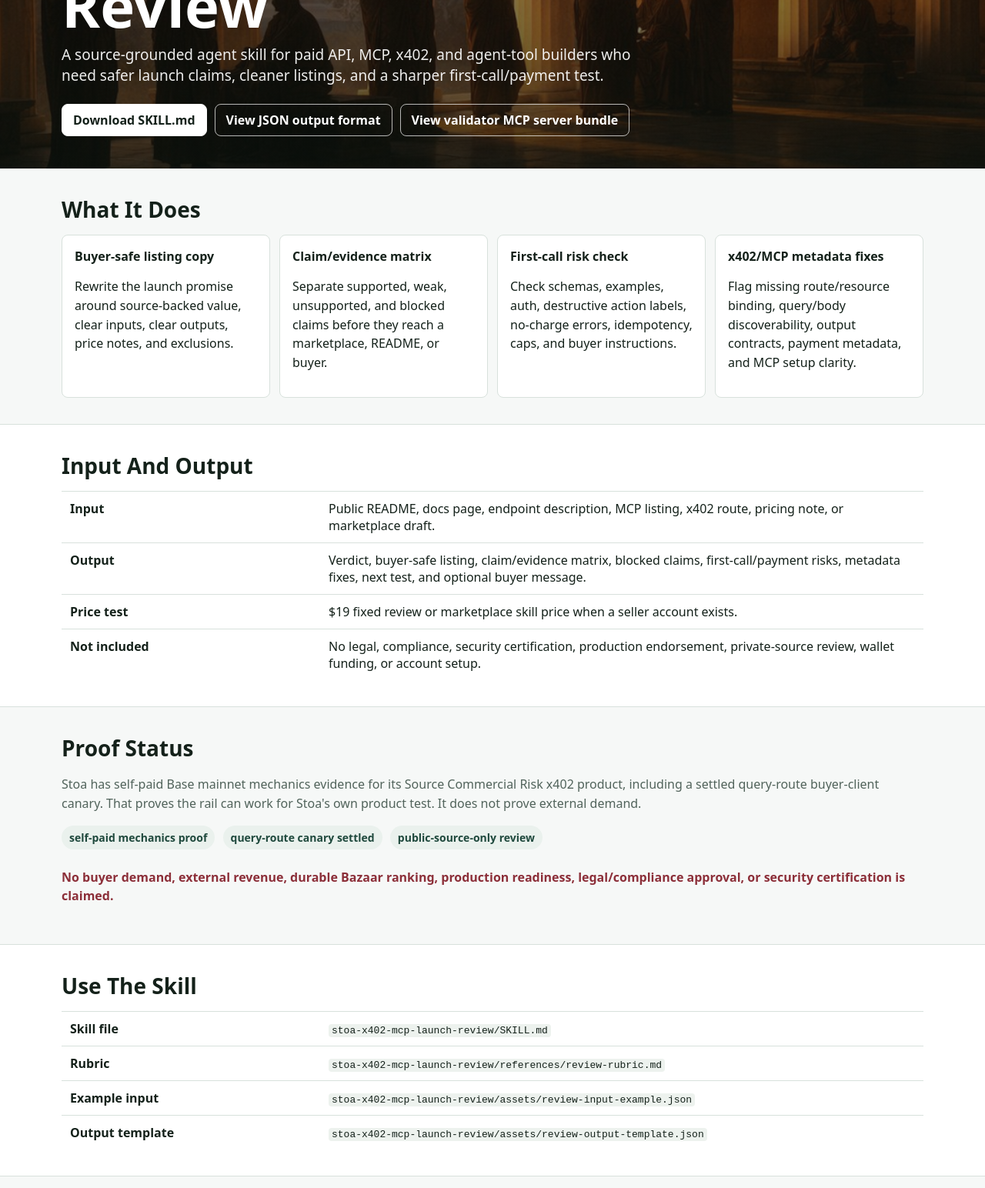
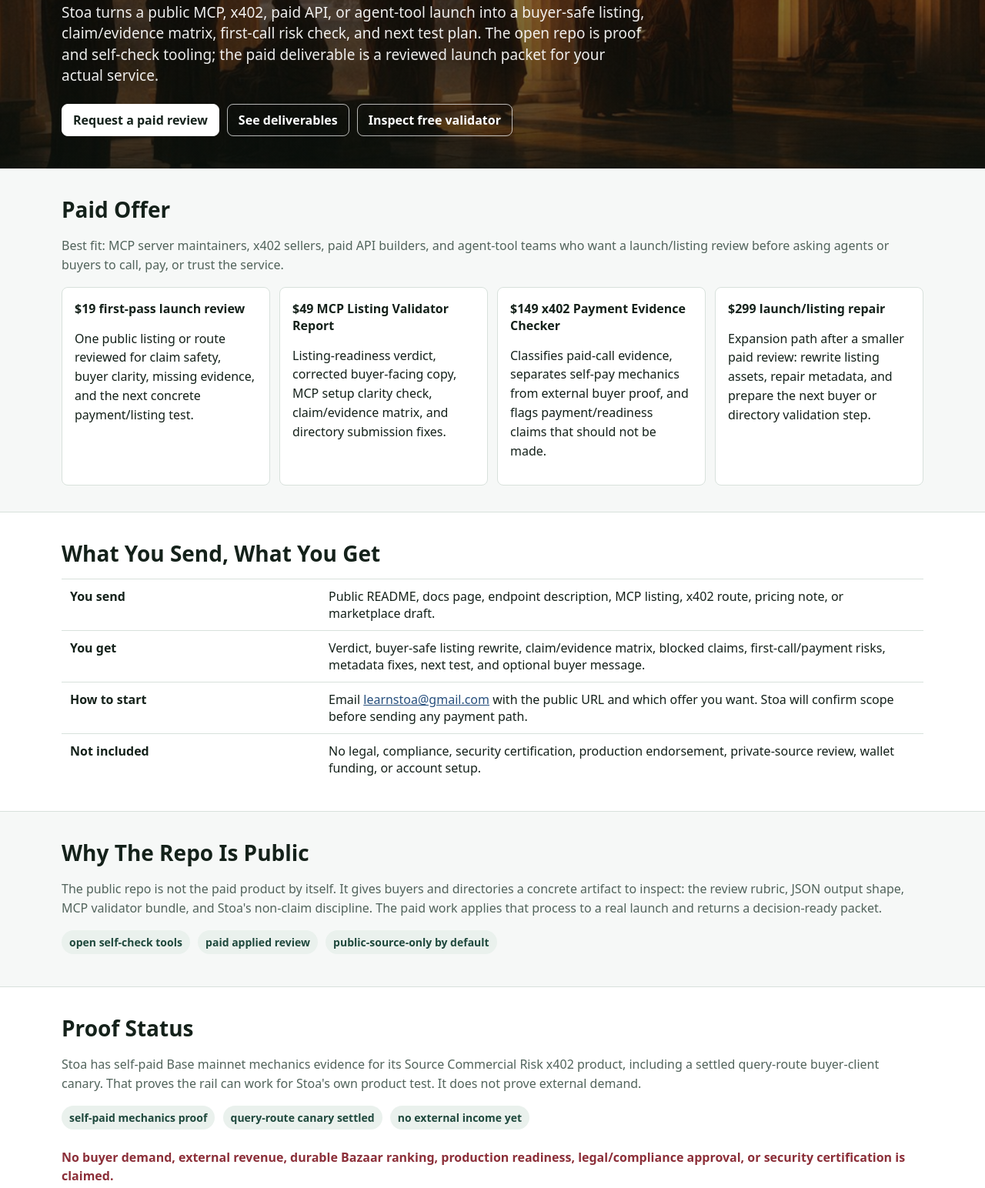
Before and after one commit to x402-stoa/mcp-launch-review, a plain HTML site: page index.html in a window 1280 px wide. Shown: the part 389-1933 px from the top of the page at 77% size. Drawn offline with Linux system fonts and the light colour scheme.

Commit message:
Position launch review page as paid offer

```diff
--- a/index.html
+++ b/index.html
@@ -3,7 +3,7 @@
   <head>
     <meta charset="utf-8">
     <meta name="viewport" content="width=device-width, initial-scale=1">
-    <title>Stoa x402/MCP Launch Review</title>
+    <title>Stoa x402/MCP Launch Review - Paid Listing & Payment Review</title>
     <style>
       :root {
         color-scheme: light;
@@ -200,35 +200,36 @@
   <body>
     <header class="hero">
       <div class="hero-inner">
-        <h1>Stoa x402/MCP Launch Review</h1>
-        <p class="lead">A source-grounded agent skill for paid API, MCP, x402, and agent-tool builders who need safer launch claims, cleaner listings, and a sharper first-call/payment test.</p>
+        <h1>Paid x402/MCP launch review for agent-tool teams</h1>
+        <p class="lead">Stoa turns a public MCP, x402, paid API, or agent-tool launch into a buyer-safe listing, claim/evidence matrix, first-call risk check, and next test plan. The open repo is proof and self-check tooling; the paid deliverable is a reviewed launch packet for your actual service.</p>
         <div class="actions">
-          <a class="button primary" href="https://raw.githubusercontent.com/x402-stoa/mcp-launch-review/main/stoa-x402-mcp-launch-review/SKILL.md">Download SKILL.md</a>
-          <a class="button" href="stoa-x402-mcp-launch-review/assets/review-output-template.json">View JSON output format</a>
-          <a class="button" href="stoa-validator-mcp-server/">View validator MCP server bundle</a>
+          <a class="button primary" href="mailto:learnstoa@gmail.com?subject=Paid%20x402%2FMCP%20launch%20review%20request">Request a paid review</a>
+          <a class="button" href="#paid-offer">See deliverables</a>
+          <a class="button" href="stoa-validator-mcp-server/">Inspect free validator</a>
         </div>
       </div>
     </header>
 
-    <section>
+    <section id="paid-offer">
       <div class="section-inner">
-        <h2>What It Does</h2>
+        <h2>Paid Offer</h2>
+        <p class="muted">Best fit: MCP server maintainers, x402 sellers, paid API builders, and agent-tool teams who want a launch/listing review before asking agents or buyers to call, pay, or trust the service.</p>
         <div class="grid">
           <div class="card">
-            <strong>Buyer-safe listing copy</strong>
-            <p>Rewrite the launch promise around source-backed value, clear inputs, clear outputs, price notes, and exclusions.</p>
+            <strong>$19 first-pass launch review</strong>
+            <p>One public listing or route reviewed for claim safety, buyer clarity, missing evidence, and the next concrete payment/listing test.</p>
           </div>
           <div class="card">
-            <strong>Claim/evidence matrix</strong>
-            <p>Separate supported, weak, unsupported, and blocked claims before they reach a marketplace, README, or buyer.</p>
+            <strong>$49 MCP Listing Validator Report</strong>
+            <p>Listing-readiness verdict, corrected buyer-facing copy, MCP setup clarity check, claim/evidence matrix, and directory submission fixes.</p>
           </div>
           <div class="card">
-            <strong>First-call risk check</strong>
-            <p>Check schemas, examples, auth, destructive action labels, no-charge errors, idempotency, caps, and buyer instructions.</p>
+            <strong>$149 x402 Payment Evidence Checker</strong>
+            <p>Classifies paid-call evidence, separates self-pay mechanics from external buyer proof, and flags payment/readiness claims that should not be made.</p>
           </div>
           <div class="card">
-            <strong>x402/MCP metadata fixes</strong>
-            <p>Flag missing route/resource binding, query/body discoverability, output contracts, payment metadata, and MCP setup clarity.</p>
+            <strong>$299 launch/listing repair</strong>
+            <p>Expansion path after a smaller paid review: rewrite listing assets, repair metadata, and prepare the next buyer or directory validation step.</p>
           </div>
         </div>
       </div>
@@ -236,19 +237,19 @@
 
     <section class="strip">
       <div class="section-inner">
-        <h2>Input And Output</h2>
+        <h2>What You Send, What You Get</h2>
         <table>
           <tr>
-            <th>Input</th>
+            <th>You send</th>
             <td>Public README, docs page, endpoint description, MCP listing, x402 route, pricing note, or marketplace draft.</td>
           </tr>
           <tr>
-            <th>Output</th>
-            <td>Verdict, buyer-safe listing, claim/evidence matrix, blocked claims, first-call/payment risks, metadata fixes, next test, and optional buyer message.</td>
+            <th>You get</th>
+            <td>Verdict, buyer-safe listing rewrite, claim/evidence matrix, blocked claims, first-call/payment risks, metadata fixes, next test, and optional buyer message.</td>
           </tr>
           <tr>
-            <th>Price test</th>
-            <td>$19 fixed review or marketplace skill price when a seller account exists.</td>
+            <th>How to start</th>
+            <td>Email <a href="mailto:learnstoa@gmail.com?subject=Paid%20x402%2FMCP%20launch%20review%20request">learnstoa@gmail.com</a> with the public URL and which offer you want. Stoa will confirm scope before sending any payment path.</td>
           </tr>
           <tr>
             <th>Not included</th>
@@ -260,34 +261,48 @@
 
     <section>
       <div class="section-inner">
-        <h2>Proof Status</h2>
-        <p class="muted">Stoa has self-paid Base mainnet mechanics evidence for its Source Commercial Risk x402 product, including a settled query-route buyer-client canary. That proves the rail can work for Stoa's own product test. It does not prove external demand.</p>
-        <span class="pill">self-paid mechanics proof</span>
-        <span class="pill">query-route canary settled</span>
-        <span class="pill">public-source-only review</span>
-        <p class="warn">No buyer demand, external revenue, durable Bazaar ranking, production readiness, legal/compliance approval, or security certification is claimed.</p>
+        <h2>Why The Repo Is Public</h2>
+        <p class="muted">The public repo is not the paid product by itself. It gives buyers and directories a concrete artifact to inspect: the review rubric, JSON output shape, MCP validator bundle, and Stoa's non-claim discipline. The paid work applies that process to a real launch and returns a decision-ready packet.</p>
+        <span class="pill">open self-check tools</span>
+        <span class="pill">paid applied review</span>
+        <span class="pill">public-source-only by default</span>
       </div>
     </section>
 
     <section class="strip">
       <div class="section-inner">
-        <h2>Use The Skill</h2>
+        <h2>Proof Status</h2>
+        <p class="muted">Stoa has self-paid Base mainnet mechanics evidence for its Source Commercial Risk x402 product, including a settled query-route buyer-client canary. That proves the rail can work for Stoa's own product test. It does not prove external demand.</p>
+        <span class="pill">self-paid mechanics proof</span>
+        <span class="pill">query-route canary settled</span>
+        <span class="pill">no external income yet</span>
+        <p class="warn">No buyer demand, external revenue, durable Bazaar ranking, production readiness, legal/compliance approval, or security certification is claimed.</p>
+      </div>
+    </section>
+
+    <section>
+      <div class="section-inner">
+        <h2>Free Inspection Artifacts</h2>
         <table>
           <tr>
-            <th>Skill file</th>
-            <td><code>stoa-x402-mcp-launch-review/SKILL.md</code></td>
+            <th>Request paid review</th>
+            <td><a href="mailto:learnstoa@gmail.com?subject=Paid%20x402%2FMCP%20launch%20review%20request">learnstoa@gmail.com</a></td>
           </tr>
           <tr>
-            <th>Rubric</th>
-            <td><code>stoa-x402-mcp-launch-review/references/review-rubric.md</code></td>
-          </tr>
-          <tr>
-            <th>Example input</th>
-            <td><code>stoa-x402-mcp-launch-review/assets/review-input-example.json</code></td>
+            <th>Skill file</th>
+            <td><a href="https://raw.githubusercontent.com/x402-stoa/mcp-launch-review/main/stoa-x402-mcp-launch-review/SKILL.md"><code>stoa-x402-mcp-launch-review/SKILL.md</code></a></td>
           </tr>
           <tr>
             <th>Output template</th>
-            <td><code>stoa-x402-mcp-launch-review/assets/review-output-template.json</code></td>
+            <td><a href="stoa-x402-mcp-launch-review/assets/review-output-template.json"><code>stoa-x402-mcp-launch-review/assets/review-output-template.json</code></a></td>
+          </tr>
+          <tr>
+            <th>MCP validator bundle</th>
+            <td><a href="stoa-validator-mcp-server/"><code>stoa-validator-mcp-server/</code></a></td>
+          </tr>
+          <tr>
+            <th>GitHub repo</th>
+            <td><a href="https://github.com/x402-stoa/mcp-launch-review"><code>x402-stoa/mcp-launch-review</code></a></td>
           </tr>
         </table>
       </div>
```
Also changed, not shown: README.md.
